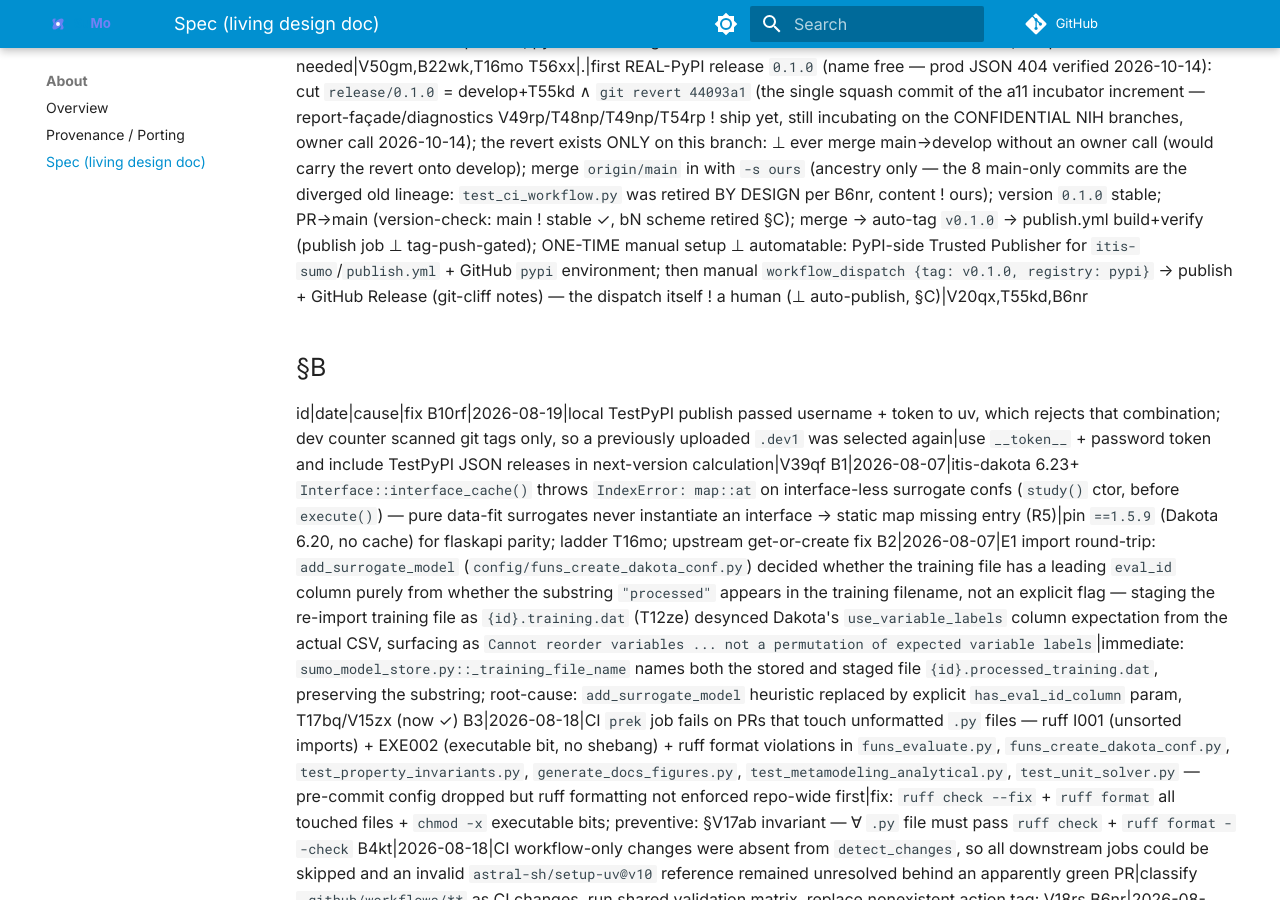
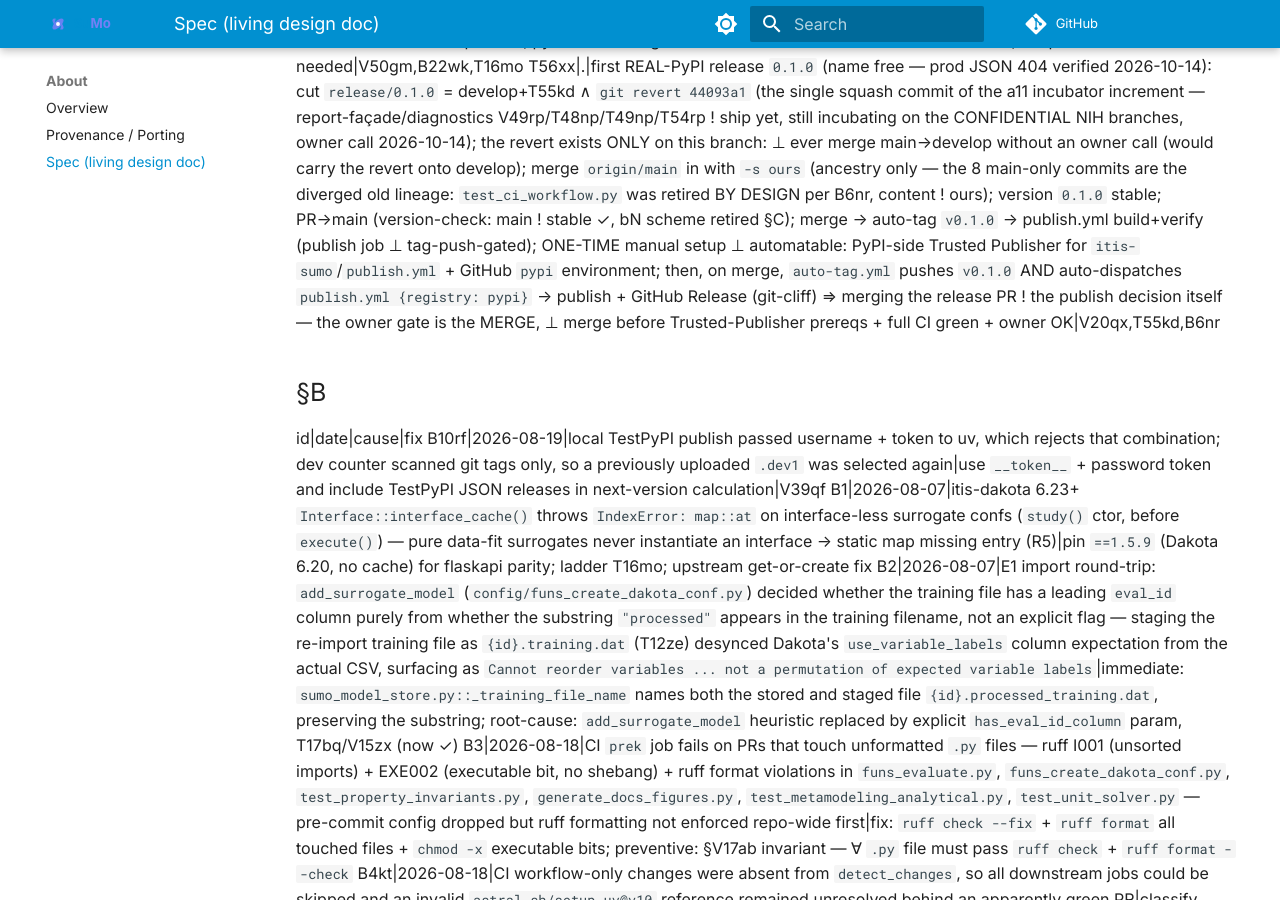
Before and after one commit to ITISFoundation/itis-sumo, an MkDocs documentation site: the page built from docs/about/spec.md, in a window 1280 px wide and 900 px high, scrolled down 11925 px. Built offline with MkDocs 1.6.1 and Material for MkDocs 9.7.7, drawn with Linux system fonts in a browser that asks for light colours; comment, search, counter and statistics services are not loaded.

Commit message:
spec: T56xx correction - auto-tag dispatches pypi publish on merge, owner gate is the merge itself

```diff
--- a/SPEC.md
+++ b/SPEC.md
@@ -183,7 +183,7 @@ T51pq|x|port mmux_vite T31rb (PR#649): exact arbitrary-d 2nd-order Sobol' pair e
 T52xx|x|land V26dd domain⊥distribution split (ahead of the handle transformation, per owner call 2026-09-30 — no defer): `evaluate_sobol`/`SumoSession.sobol` take optional `domains: Mapping[str, DomainSpec]` (unknown names → `SumoInputError`; boxes auto-inferred from observed bounds + detected scale; columns constant in the samples pinned ∧ echoed in `fixed`); Saltelli draws become uniform/log-uniform over the box (V44ls) — the `distributions` parameter, log⊗normal Sobol sampling ∧ the `mean±3σ` conflation die; engine `evaluate_sobol_indices` consumes a domain-`sampling` map (`{"minimum","maximum","log_scale"?}` | `{"value"}`); `SobolResult`: `distributions` → `domains` + `fixed` + `effective_config` (V21pf); NORMAL flip matrix ⊥ Sobol row (its flip rides DOMAIN boxes, uniform matrix); docs/examples/V&V aligned|V26dd,V44ls,V45ls,V21pf,V47st
 T53xx|x|explicit factor pinning for Sobol: `evaluate_sobol`/`SumoSession.sobol` accept `fixed: Mapping[str, float]` (unknown names rejected ∧ boxed∧fixed overlap rejected ∧ finite ∧ log-positive); pins echo in `SobolResult.fixed` beside auto-inferred constants — the domain-vocabulary freeze a consumer needs to hold a factor without distribution parameters (mmux FE Sobol-panel migration, prelude); test: pinned factor zero indices ∧ surrogate keeps its real spread|V26dd,V47st
 T55kd|.|engine `itis-dakota` 6.24.7→6.24.13 (first `win_amd64` wheels, 2026-10-06 → Windows ! supported platform) ∧ py 3.14 enable: `requires-python >=3.12,<3.15` (3.10/3.11 retired by the 6.24.8 cp311 drop — cost accepted, owner 2026-10-14; mmux/vite parity re-anchored to 1.5.11, §C py), CI matrix 3.12/3.13/3.14 (+ windows-latest leg), `uv.lock` re-resolve, docs/README version sweep; B22wk `mp_context=fork` fix gates the 3.14 leg; verified on REAL wheels before pinning (0.1.0a11 overlay): py3.14.8+6.24.13 analytical 26/26 ∧ unit 428/428 post-fix; py3.13 controls green on BOTH 6.24.13 ∧ 1.5.11 — R5 shim holds, ⊥ upstream fix needed|V50gm,B22wk,T16mo
-T56xx|.|first REAL-PyPI release `0.1.0` (name free — prod JSON 404 verified 2026-10-14): cut `release/0.1.0` = develop+T55kd ∧ `git revert 44093a1` (the single squash commit of the a11 incubator increment — report-façade/diagnostics V49rp/T48np/T49np/T54rp ! ship yet, still incubating on the CONFIDENTIAL NIH branches, owner call 2026-10-14); the revert exists ONLY on this branch: ⊥ ever merge main→develop without an owner call (would carry the revert onto develop); merge `origin/main` in with `-s ours` (ancestry only — the 8 main-only commits are the diverged old lineage: `test_ci_workflow.py` was retired BY DESIGN per B6nr, content ! ours); version `0.1.0` stable; PR→main (version-check: main ! stable ✓, bN scheme retired §C); merge → auto-tag `v0.1.0` → publish.yml build+verify (publish job ⊥ tag-push-gated); ONE-TIME manual setup ⊥ automatable: PyPI-side Trusted Publisher for `itis-sumo`/`publish.yml` + GitHub `pypi` environment; then manual `workflow_dispatch {tag: v0.1.0, registry: pypi}` → publish + GitHub Release (git-cliff notes) — the dispatch itself ! a human (⊥ auto-publish, §C)|V20qx,T55kd,B6nr
+T56xx|.|first REAL-PyPI release `0.1.0` (name free — prod JSON 404 verified 2026-10-14): cut `release/0.1.0` = develop+T55kd ∧ `git revert 44093a1` (the single squash commit of the a11 incubator increment — report-façade/diagnostics V49rp/T48np/T49np/T54rp ! ship yet, still incubating on the CONFIDENTIAL NIH branches, owner call 2026-10-14); the revert exists ONLY on this branch: ⊥ ever merge main→develop without an owner call (would carry the revert onto develop); merge `origin/main` in with `-s ours` (ancestry only — the 8 main-only commits are the diverged old lineage: `test_ci_workflow.py` was retired BY DESIGN per B6nr, content ! ours); version `0.1.0` stable; PR→main (version-check: main ! stable ✓, bN scheme retired §C); merge → auto-tag `v0.1.0` → publish.yml build+verify (publish job ⊥ tag-push-gated); ONE-TIME manual setup ⊥ automatable: PyPI-side Trusted Publisher for `itis-sumo`/`publish.yml` + GitHub `pypi` environment; then, on merge, `auto-tag.yml` pushes `v0.1.0` AND auto-dispatches `publish.yml {registry: pypi}` → publish + GitHub Release (git-cliff) ⇒ merging the release PR ! the publish decision itself — the owner gate is the MERGE, ⊥ merge before Trusted-Publisher prereqs + full CI green + owner OK|V20qx,T55kd,B6nr
 
 ## §B
 id|date|cause|fix
```
